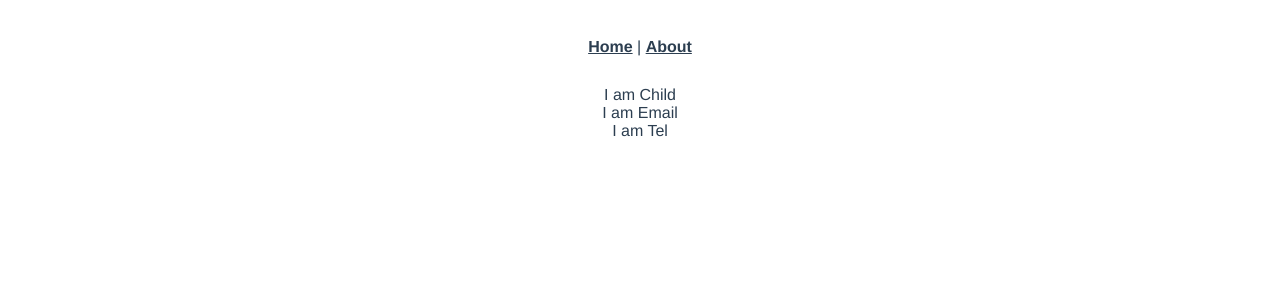
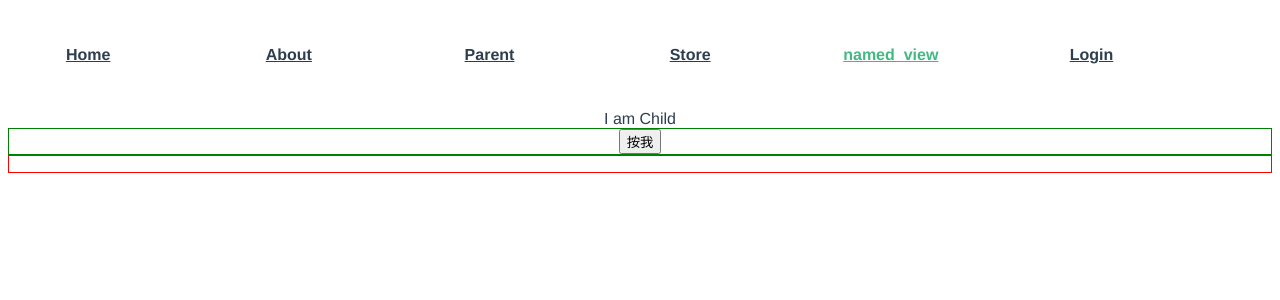
Before and after one commit to xkux8023/vue-cource, a Vue app: page /named_view in a window 1280 px wide. Shown: the top 300 px of the page. Built offline with nearby package versions, Linux system fonts and the light colour scheme.

Commit message:
组件通信与bus的应用

```diff
--- a/src/App.vue
+++ b/src/App.vue
@@ -1,9 +1,13 @@
 <template>
   <div id="app">
-    <div id="nav">
-      <router-link to="/">Home</router-link> |
-      <router-link :to="{ name: 'about' }">About</router-link>
-    </div>
+    <ul id="nav">
+      <li><router-link to="/">Home</router-link><li/>
+      <li><router-link :to="{ name: 'about' }">About</router-link><li/>
+      <li><router-link to="/parent">Parent</router-link><li/>
+      <li><router-link to="/store">Store</router-link><li/>
+      <li><router-link to="/named_view">named_view</router-link><li/>
+      <li><router-link to="/login">Login</router-link><li/>
+    </ul>
     <transition-group :name="routerTransition">
       <router-view key="default" />
       <router-view key="email" name="email" />
@@ -55,11 +59,16 @@ export default {
 }
 #nav {
   padding: 30px;
-  a {
-    font-weight: bold;
-    color: #2c3e50;
-    &.router-link-exact-active {
-      color: #42b983;
+  display: flex;
+  list-style: none;
+  li {
+    flex: 1;
+    a {
+      font-weight: bold;
+      color: #2c3e50;
+      &.router-link-exact-active {
+        color: #42b983;
+      }
     }
   }
 }
--- /dev/null
+++ b/src/components/AInput.vue
@@ -0,0 +1,24 @@
+<template>
+  <input :value="value" @input="handleInput" />
+</template>
+
+<script>
+export default {
+  name: 'AInput',
+  props: {
+    value: {
+      type: [String, Number],
+      default: ''
+    }
+  },
+  methods: {
+    handleInput (event) {
+      const val = event.target.value
+      this.$emit('input', val)
+    }
+  }
+}
+</script>
+
+<style lang="css" scoped>
+</style>
--- /dev/null
+++ b/src/components/AShow.vue
@@ -0,0 +1,15 @@
+<template>
+  <div>
+    <p>AShow: {{ content }}</p>
+  </div>
+</template>
+<script>
+export default {
+  props: {
+    content: {
+      type: [String, Number],
+      default: ''
+    }
+  }
+}
+</script>
--- /dev/null
+++ b/src/lib/bus.js
@@ -0,0 +1,5 @@
+import Vue from 'vue'
+
+const Bus = new Vue()
+
+export default Bus
--- a/src/main.js
+++ b/src/main.js
@@ -2,8 +2,10 @@ import Vue from 'vue'
 import App from './App.vue'
 import router from './router'
 import store from './store'
+import Bus from './lib/bus'
 
 Vue.config.productionTip = false
+Vue.prototype.$bus = Bus
 
 new Vue({
   router,
--- a/src/router/router.js
+++ b/src/router/router.js
@@ -61,6 +61,10 @@ export default [
     redirect: to => '/'
   },
   {
+    path: '/store',
+    component: () => import('@/views/store.vue')
+  },
+  {
     path: '*',
     component: () => import('@/views/error_404.vue')
   }
--- a/src/views/email.vue
+++ b/src/views/email.vue
@@ -1,10 +1,20 @@
 <template>
-  <div class="child">
-    I am Email
+  <div class="email">
+    <button @click="handleClick">按我</button>
   </div>
 </template>
 
 <script>
 export default {
+  methods: {
+    handleClick () {
+      this.$bus.$emit('on-click', 'hello')
+    }
+  }
 }
 </script>
+<style>
+.email{
+  border: 1px solid green;
+}
+</style>
--- /dev/null
+++ b/src/views/store.vue
@@ -0,0 +1,29 @@
+<template>
+  <div>
+    <a-input @input="handleInput"/>
+    <a-show :content="inputValue" />
+  </div>
+</template>
+
+<script>
+import AInput from '_c/AInput.vue'
+import AShow from '_c/AShow.vue'
+
+export default {
+  name: 'store',
+  data () {
+    return {
+      inputValue: ''
+    }
+  },
+  components: {
+    AInput,
+    AShow
+  },
+  methods: {
+    handleInput (val) {
+      this.inputValue = val
+    }
+  }
+}
+</script>
--- a/src/views/tel.vue
+++ b/src/views/tel.vue
@@ -1,10 +1,24 @@
 <template>
-  <div class="child">
-    I am Tel
+  <div class="tel">
+    <p>{{ message }}</p>
   </div>
 </template>
-
 <script>
 export default {
+  data () {
+    return {
+      message: ''
+    }
+  },
+  mounted () {
+    this.$bus.$on('on-click', mes => {
+      this.message = mes
+    })
+  }
 }
 </script>
+<style>
+.tel{
+  border: 1px solid red;
+}
+</style>
```
